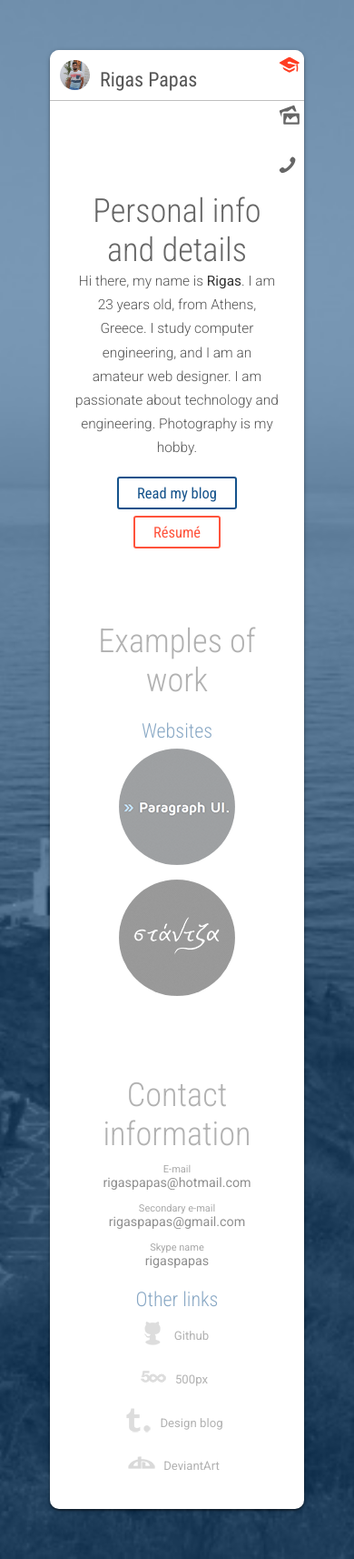
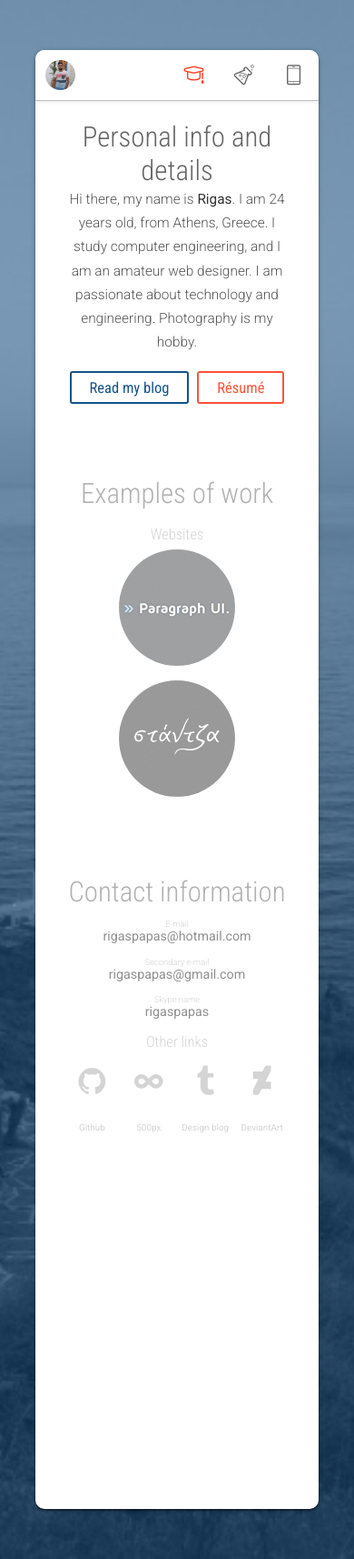
Before and after one commit to rigaspapas/rigaspapas.com, a PHP site: page / in a window 390 px wide. Shown: the whole page at 91% size. Run offline with PHP 8.4, Linux system fonts and the light colour scheme.

Commit message:
Complete redesign and apply mobile styles

```diff
--- a/css/style.less
+++ b/css/style.less
@@ -117,7 +117,9 @@ body:before {
 	right: 0;
 	bottom: 0;
 	left: 0;
-	margin: @window-space;
+	width: 80%;
+	max-width: 800px;
+	margin: @window-space auto;
 	background-color: #fff;
 	.radius( 10px );
 	.shadow( ~"0 2px 2px rgba(0,0,0,.4), 0 1px 5px rgba(0,0,0,.25)" );
@@ -127,8 +129,9 @@ body:before {
 }
 
 header {
-	background-color: rgba(255,255,255,0.75);
+	background-color: #fff;
 	border-bottom: 1px solid rgba(0,0,0,0.25);
+	.shadow( 0 1px 4px rgba(0,0,0,.1) );
 	border-top-left-radius: 10px;
 	border-top-right-radius: 10px;
 
@@ -137,7 +140,9 @@ header {
 	left: 0;
 	right: 0;
 	height: 5em;
-	margin: @window-space;
+	width: 80%;
+	max-width: 800px;
+	margin: @window-space auto;
 	z-index: 2;
 }
 
@@ -159,15 +164,14 @@ h2 {
 	padding: 0;
 	color: #666;
 	font-weight: 300;
-	font-size: 3.3em;
+	font-size: 2.8em;
 	word-break: break-word;
-	.shadow-light;
 }
 h3 {
 	margin-bottom: 0;
 	font-weight: 300;
-	font-size: 2em;
-	color: @blue;
+	font-size: 1.5em;
+	color: #aaa;
 }
 
 #avatar {
@@ -231,9 +235,19 @@ h3 {
 	}
 }
 
-#nav-bio a:before { content: '\77ff'; }
-#nav-work a:before { content: '\2222'; }
-#nav-contact a:before { content: '\1234'; }
+#nav-bio a:before { content: '\e804'; }
+#nav-work a:before { content: '\e805'; }
+#nav-contact a:before { content: '\e806'; }
+.icon:before {
+	font-family: "fontello";
+	font-style: normal;
+	font-weight: normal;
+	speak: none;
+}
+.icon-github:before { content: '\e800'; }
+.icon-500px:before { content: '\e801'; }
+.icon-deviantart:before { content: '\e802'; }
+.icon-tumblr:before { content: '\e803'; }
 
 #content {
 	margin-top: 5em;
@@ -241,8 +255,7 @@ h3 {
 }
 
 article {
-	margin: 0 0 3em 0;
-	padding: 2em 10%;
+	padding: 2em 10% 5em;
 	.opacity( 50 );
 
 	&.selected { .opacity( 100 ); }
@@ -290,6 +303,11 @@ article {
 		&:hover { .opacity( 100 ) };
 	}
 }
+dt {
+	color: #aaa;
+	font-weight: 300;
+	font-size: .85em;
+}
 dd {
 	padding: 0;
 	margin: 0 0 1em 0;
@@ -301,42 +319,49 @@ dd {
 }
 #links {
 	a {
-		color: #666;
-		font-size: 1.2em;
+		color: #aaa;
+		float: left;
+		width: 25%;
+		text-align: center;
+		font-size: 0.9em;
 		display: block;
-		clear: left;
 		line-height: 3em;
+		.transition( .3 );
 
-		&:before {
-			content: '';
-			display: inline-block;
-			width: 32px;
-			height: 32px;
-			margin: 8px 8px -8px -8px;
+		.icon {
+			display: block;
+			font-size: 3.5em;
+			line-height: 2em;
 		}
-
 		&:hover { color: @blue; }
 
 	}
 }
-#tumblr:before { background: transparent url('../images/icons/tumblr.png') left no-repeat; }
-#github:before { background: transparent url('../images/icons/github.png') left no-repeat; }
-#fpx:before { background: transparent url('../images/icons/500px.png') left no-repeat; }
-#deviantart:before { background: transparent url('../images/icons/deviantart.png') left no-repeat; }
 
+@media screen and (max-width:950px){
+	body { font-size: 15px; }
+}
+
+@media screen and (max-width:800px){
+	body { font-size: 14px; }
+}
 
 @media screen and (max-width:640px){
 	body { font-size: 13px; }
+	h1 { display: none; }
+	#navigator {
+		li {
+			width: 4em;
+			a {
+				padding: 5em 0 0 0;
+				line-height: 0;
+			}
 
-	#content { margin-top: 158px; }
-
-	#logo {
-		width: 240px;
-		height: 63px;
-
-		&.small {
-			width: 169px;
-			height: 44px;
+			a:before {
+				height: 2.5em;
+				line-height: 2.5em;
+			}
+			span { display: none; }
 		}
 	}
 	dd {
@@ -346,22 +371,4 @@ dd {
 
 @media screen and (max-width:400px){
 	body { font-size: 11px; }
-
-	#content { margin-top: 133px; }
-
-	h1 {
-		padding: 5px 0;
-	}
-	#logo {
-		width: 169px;
-		height: 44px;
-
-		&.small {
-			width: 115px;
-			height: 30px;
-		}
-	}
-
-	#navigator li { width: 20%; }
-	#navigator span { display: none; }
 }
--- a/index.html
+++ b/index.html
@@ -55,7 +55,7 @@
                     <h2>Personal info and details</h2>
 
                     <p id="bio">
-                        Hi there, my name is <strong>Rigas</strong>. I am 23 years old, from <a href="http://goo.gl/maps/XUJIy">Athens, Greece</a>.
+                        Hi there, my name is <strong>Rigas</strong>. I am 24 years old, from <a href="http://goo.gl/maps/XUJIy">Athens, Greece</a>.
                         I study <a href="http://www.ece.ntua.gr/">computer engineering</a>, and I am an amateur web designer. I am passionate about technology and engineering. <a href="http://500px.com/rhgas">Photography</a> is my hobby.
                     </p>
                     <div>
@@ -101,10 +101,22 @@
 
                     <h3>Other links</h3>
                     <div id="links">
-                        <a id="github" href="https://github.com/rigaspapas/">Github</a>
-                        <a id="fpx" href="http://500px.com/rhgas">500px</a>
-                        <a id="tumblr" href="http://footballdesign.tumblr.com/">Design blog</a>
-                        <a id="deviantart" href="http://rigaspapas.deviantart.com/">DeviantArt</a>
+                        <a id="github" href="https://github.com/rigaspapas/">
+                            <i class="icon icon-github"></i>
+                            Github
+                        </a>
+                        <a id="fpx" href="http://500px.com/rhgas">
+                            <i class="icon icon-500px"></i>
+                            500px
+                        </a>
+                        <a id="tumblr" href="http://footballdesign.tumblr.com/">
+                            <i class="icon icon-tumblr"></i>
+                            Design blog
+                        </a>
+                        <a id="deviantart" href="http://rigaspapas.deviantart.com/">
+                            <i class="icon icon-deviantart"></i>
+                            DeviantArt
+                        </a>
                     </div>
                 </article>
             </section>
--- a/js/effects.js
+++ b/js/effects.js
@@ -18,11 +18,11 @@ function detect_mobile() {
 
 /* Function that makes the correct element to fade in and the others to fade out */
 function navigate ( goal , easing ) {
-
 	var menuItem = '#nav-' + goal,
 		elementToFocus = '#' + goal + '-article';
 
-	$( '#navigator li, .article' ).removeClass( 'selected' );
+	window.location.hash = goal;
+	$( '#navigator li, article' ).removeClass( 'selected' );
 	$( menuItem + ',' + elementToFocus ).addClass( 'selected' );
 
 	if ( easing === false )
@@ -30,8 +30,8 @@ function navigate ( goal , easing ) {
 
 	dirtyScrolling = true;
 
-	$( 'html, body' ).stop().animate( {
-			scrollTop: $( elementToFocus ).offset().top - $( '#header' ).height() + 'px'
+	$( '#window' ).stop().animate( {
+			scrollTop: $( elementToFocus ).offsetParent().top - $( 'header' ).height() + 'px'
 		},
 		easing,
 		function () {
@@ -40,6 +40,34 @@ function navigate ( goal , easing ) {
 	);
 
 	return true;
+}
+
+function autoFocus() {
+	// Don't auto-focus anywhere if the scroll is caused by a navigator button click
+	if ( dirtyScrolling )
+		return;
+
+	var min = 1000000;
+	var focused = 'bio-article';
+	var line = $( '#window' ).height() / 2;
+	// Check all articles to find the focused one
+	$( 'article' ).each( function () {
+		var start = $( this ).offset().top;
+		var end = start + $( this ).height();
+		// Line of reading inside an article
+		if ( line - start > 0 && line - end < 0) {
+			focused = $( this ).attr( 'id' );
+			min = 0;
+		}
+		// Line of reading almost on top of article
+		else if ( line - start < min && line - start > 0 ) {
+			focused = $( this ).attr( 'id' );
+			min = line - start;
+		}
+	} );
+	// Navigate to the currently focused element
+	navigate( focused.substring( 0, focused.length - 8 ), false );
+
 }
 
 $( document ).ready( function () {
@@ -74,33 +102,5 @@ $( document ).ready( function () {
 	}, 100 );
 } );
 
-$( window ).on( 'resize scroll', function () {
-
-    var pageScrolled = $( window ).scrollTop() > 70, //in px
-        logo = $( '#logo' ),
-        smallLogo = logo.hasClass( 'small' );
-
-    if ( ( pageScrolled && !smallLogo ) || ( !pageScrolled && smallLogo ) )
-        logo.toggleClass( 'small' );
-
-	if ( dirtyScrolling )
-		return;
-
-	var min = 1000;
-	var focused = 'bio-article';
-	var line = $( window ).scrollTop() + $( window ).height() / 2;
-
-	$( '.article' ).each( function () {
-
-		var start = $( this ).offset().top;
-		var end   = start + $( this ).height();
-
-		if ( line - start < min && line - start > 0 ) {
-			min = line-start;
-			focused = $( this ).attr( 'id' );
-		}
-	} );
-
-	navigate( focused.substring( 0, focused.length - 8 ), false );
-
-} );
+$( window ).on( 'resize', autoFocus );
+$( '#window' ).on( 'scroll', autoFocus );
--- a/js/fonts.js
+++ b/js/fonts.js
@@ -3,5 +3,5 @@ $(document).ready( function () {
 	fontello.setAttribute('rel', 'stylesheet');
 	fontello.setAttribute('type', 'text/css');
 	fontello.setAttribute('href', 'css/fontello.css');
-	document.getElementsByTagName("head")[0].appendChild( fontello );
+	document.getElementsByTagName('head')[0].appendChild( fontello );
 });
```
Also changed, not shown: css/style.css, fonts/fontello.ttf, fonts/fontello.woff, 2 other files.
